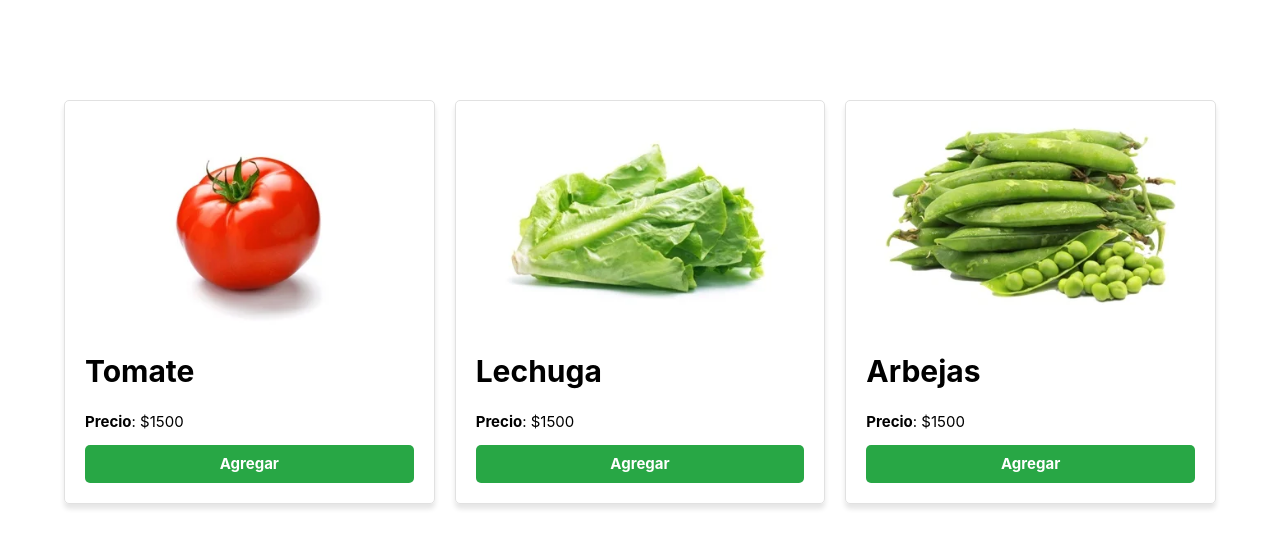
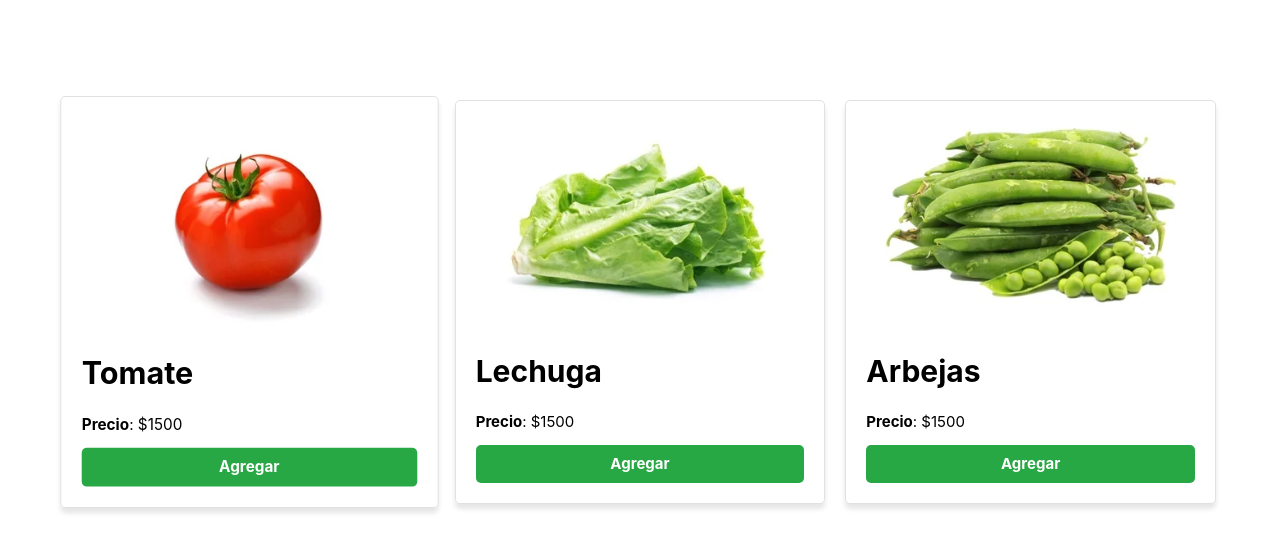
Before and after one commit to ignacioDorigo/carrito-clases-react, a React (Create React App) app: page / in a window 1280 px wide. In both pictures the pointer is over the element 249 px from the left and 301 px from the top of the page. Shown: the top 552 px of the page. Built offline with nearby package versions, Linux system fonts and the light colour scheme.

Commit message:
feat(producto): animacion producto

```diff
--- a/src/components/Producto/Producto.css
+++ b/src/components/Producto/Producto.css
@@ -4,6 +4,13 @@
     border-radius: 5px;
     width: 100%;
     box-shadow: 0px 5px 5px rgba(0, 0, 0, 0.1);
+    transition: transform 0.5s cubic-bezier(0.4, 0, 0.2, 1);
+}
+
+@media (width>=768px) {
+    .producto:hover {
+        transform: scale(1.02);
+    }
 }
 
 .producto__imagen {
--- a/src/components/Producto/Producto.jsx
+++ b/src/components/Producto/Producto.jsx
@@ -5,7 +5,7 @@ import Boton from "../Boton";
 
 class Producto extends Component {
     render() {
-        const { producto, agregarAlCarrito, sacarDelCarrito } = this.props;
+        const { producto, agregarAlCarrito } = this.props;
         return <div className="producto">
             <img className="producto__imagen" src={`${producto.urlImagen}`} alt={`Foto de ${producto.nombre}`}></img>
             <h2 className="producto__nombre">{producto.nombre}</h2>
```
